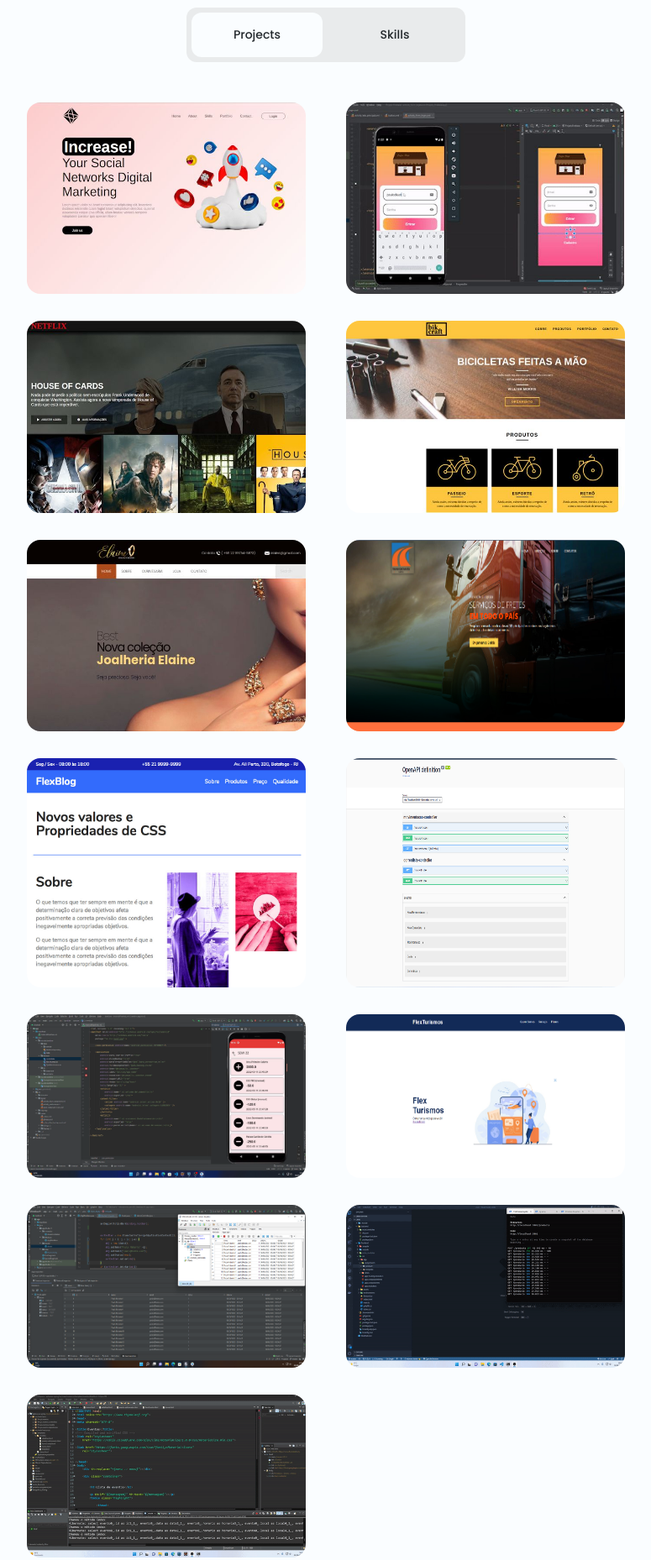
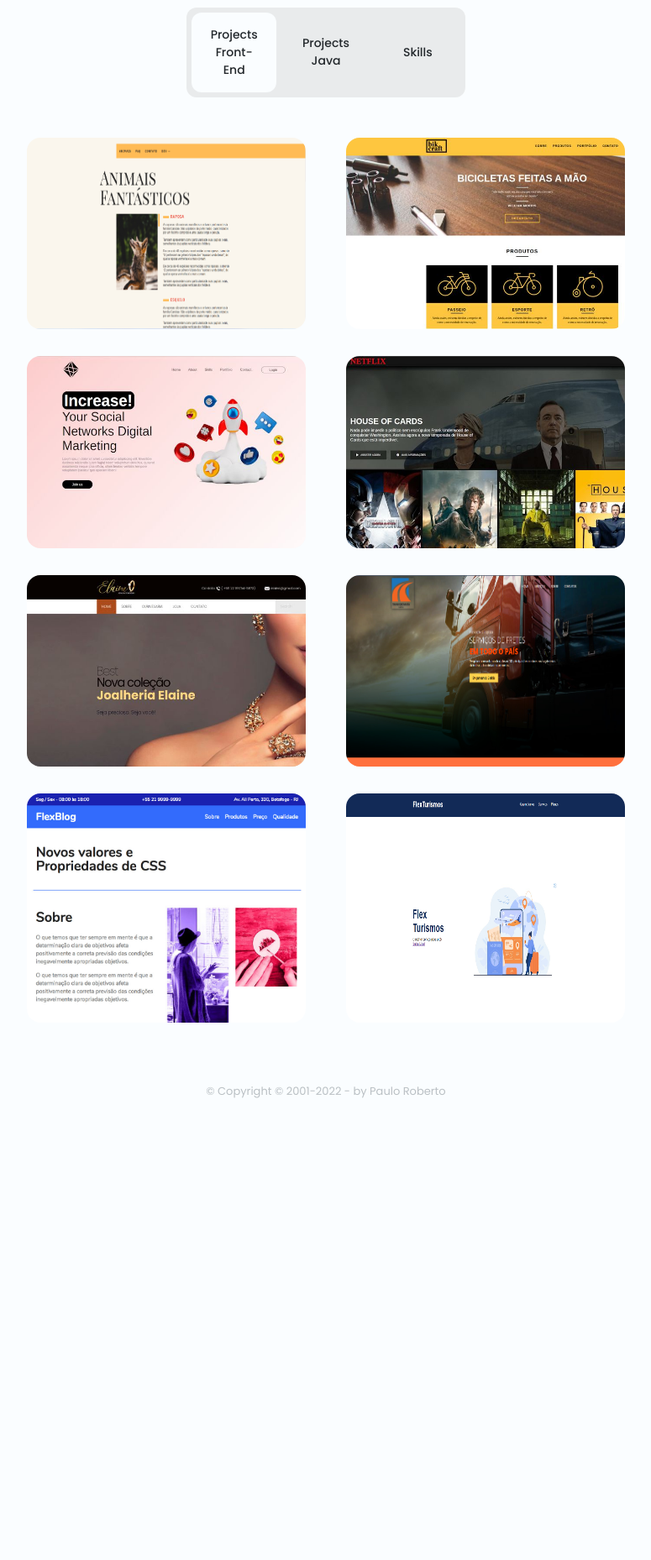
Before and after one commit to Paulodiastst/Landing_Page_Paulo, a plain HTML site: page index.html in a window 1280 px wide. Shown: the part 580-2438 px from the top of the page at 84% size, without its empty margins (252-1027 px from the left). After the commit the page ends 1930 px from the top, so only its background shows below. Drawn offline with nearby package versions, Linux system fonts and the light colour scheme.

Commit message:
Update portfólio

```diff
--- a/index.html
+++ b/index.html
@@ -90,8 +90,13 @@
                 <!--=============== FILTERS TABS ===============-->
                 <ul class="filters__content">
                     <button class="filters__button filter-tab-active" data-target="#projects">
-                        Projects
+                        Projects Front-End
                     </button>
+
+                    <button class="filters__button" data-target="#projects_java">
+                        Projects Java
+                    </button>
+
                     <button class="filters__button" data-target="#skills">
                         Skills
                     </button>
@@ -99,16 +104,17 @@
 
                 <div class="filters__sections">
                     <!--=============== PROJECTS ===============-->
+
                     <div class="projects__content grid filters__active" data-content id="projects">
+
                         <article class="projects__card">
-                            <!-- Insert your image in a rectangular format (Ex: 600 x 400, 1000 x 800, 1200 x 1000, etc) -->
-                            <img src="assets/img/project1.jpg" alt="" class="projects__img">
+                            <img src="assets/img/animais-fantasticos.png" alt="" class="projects__img">
 
                             <div class="projects__modal">
                                 <div>
                                     <span class="projects__subtitle">Web</span>
-                                    <h3 class="projects__title">Landing Page</h3>
-                                    <a href="https://paulodiastst.github.io/Landing_Page/" target="_blank" class="projects__button button button__small">
+                                    <h3 class="projects__title">Animais Fantásticos</h3>
+                                    <a href="https://paulodiastst.github.io/animais-fantasticos/" target="_blank" class="projects__button button button__small">
                                         <i class="ri-link"></i>
                                     </a>
                                 </div>
@@ -116,13 +122,27 @@
                         </article>
 
                         <article class="projects__card">
-                            <img src="assets/img/project2.jpg" alt="" class="projects__img">
+                            <img src="assets/img/project4.jpg" alt="" class="projects__img">
 
                             <div class="projects__modal">
                                 <div>
-                                    <span class="projects__subtitle">App</span>
-                                    <h3 class="projects__title">App Projeto Estudo</h3>
-                                    <a href="./assets/img/project6.gif" target="_blank" class="projects__button button button__small">
+                                    <span class="projects__subtitle">Web</span>
+                                    <h3 class="projects__title">Site BikCraft</h3>
+                                    <a href="https://paulodiastst.github.io/Site-BikCraft-Estudo/" target="_blank" class="projects__button button button__small">
+                                        <i class="ri-link"></i>
+                                    </a>
+                                </div>
+                            </div>
+                        </article>
+
+                        <article class="projects__card">
+                            <!-- Insert your image in a rectangular format (Ex: 600 x 400, 1000 x 800, 1200 x 1000, etc) -->
+                            <img src="assets/img/project1.jpg" alt="" class="projects__img">
+                            <div class="projects__modal">
+                                <div>
+                                    <span class="projects__subtitle">Web</span>
+                                    <h3 class="projects__title">Landing Page</h3>
+                                    <a href="https://paulodiastst.github.io/Landing_Page/" target="_blank" class="projects__button button button__small">
                                         <i class="ri-link"></i>
                                     </a>
                                 </div>
@@ -137,20 +157,6 @@
                                     <span class="projects__subtitle">Web</span>
                                     <h3 class="projects__title">Clone Netflix</h3>
                                     <a href="https://paulodiastst.github.io/Clone-Netflix/" target="_blank" class="projects__button button button__small">
-                                        <i class="ri-link"></i>
-                                    </a>
-                                </div>
-                            </div>
-                        </article>
-
-                        <article class="projects__card">
-                            <img src="assets/img/project4.jpg" alt="" class="projects__img">
-
-                            <div class="projects__modal">
-                                <div>
-                                    <span class="projects__subtitle">Web</span>
-                                    <h3 class="projects__title">Site BikCraft</h3>
-                                    <a href="https://paulodiastst.github.io/Site-BikCraft-Estudo/" target="_blank" class="projects__button button button__small">
                                         <i class="ri-link"></i>
                                     </a>
                                 </div>
@@ -200,6 +206,40 @@
                         </article>
 
                         <article class="projects__card">
+
+                            <img src="assets/img/pag flexbox.png" alt="" class="projects__img">
+
+                            <div class="projects__modal">
+                                <div>
+                                    <span class="projects__subtitle">CSS Flexbox</span>
+                                    <h3 class="projects__title">Projeto do Bootcamp Sntatnder.</h3>
+                                    <a href="https://paulodiastst.github.io/projeto-flexbox-bootcamp-santander/" target="_blank" class="projects__button button button__small">
+                                        <i class="ri-link"></i>
+                                    </a>
+                                </div>
+                            </div>
+                        </article>
+
+                    </div>
+
+                    <!--=============== PROJECTS JAVA ===============-->
+
+                    <div class="projects__content grid" data-content id="projects_java">
+
+                        <article class="projects__card">
+                            <img src="assets/img/project2.jpg" alt="" class="projects__img">
+                            <div class="projects__modal">
+                                <div>
+                                    <span class="projects__subtitle">App</span>
+                                    <h3 class="projects__title">App Projeto Estudo</h3>
+                                    <a href="./assets/img/project6.gif" target="_blank" class="projects__button button button__small">
+                                        <i class="ri-link"></i>
+                                    </a>
+                                </div>
+                            </div>
+                        </article>
+
+                        <article class="projects__card">
                             <img src="assets/img/swagger.png" alt="" class="projects__img">
 
                             <div class="projects__modal">
@@ -223,21 +263,6 @@
                                     <span class="projects__subtitle">API</span>
                                     <h3 class="projects__title">Abstraindo o Domínio Bancário em Uma API REST com Java.</h3>
                                     <a href="https://github.com/Paulodiastst/App-Android-Extrato-Bancario-Santander-Dev-Week" target="_blank" class="projects__button button button__small">
-                                        <i class="ri-link"></i>
-                                    </a>
-                                </div>
-                            </div>
-                        </article>
-
-                        <article class="projects__card">
-
-                            <img src="assets/img/pag flexbox.png" alt="" class="projects__img">
-
-                            <div class="projects__modal">
-                                <div>
-                                    <span class="projects__subtitle">CSS Flexbox</span>
-                                    <h3 class="projects__title">Projeto do Bootcamp Sntatnder.</h3>
-                                    <a href="https://paulodiastst.github.io/projeto-flexbox-bootcamp-santander/" target="_blank" class="projects__button button button__small">
                                         <i class="ri-link"></i>
                                     </a>
                                 </div>
```
Also changed, not shown: assets/img/animais-fantasticos.png (added).
